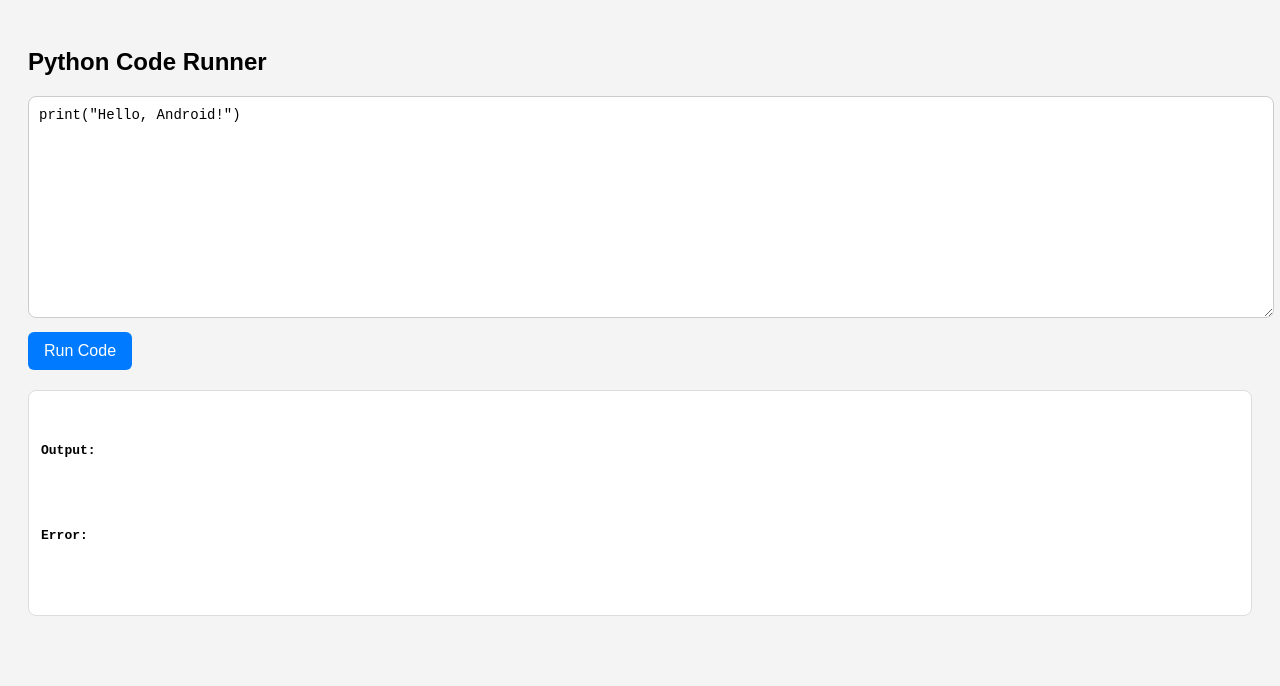
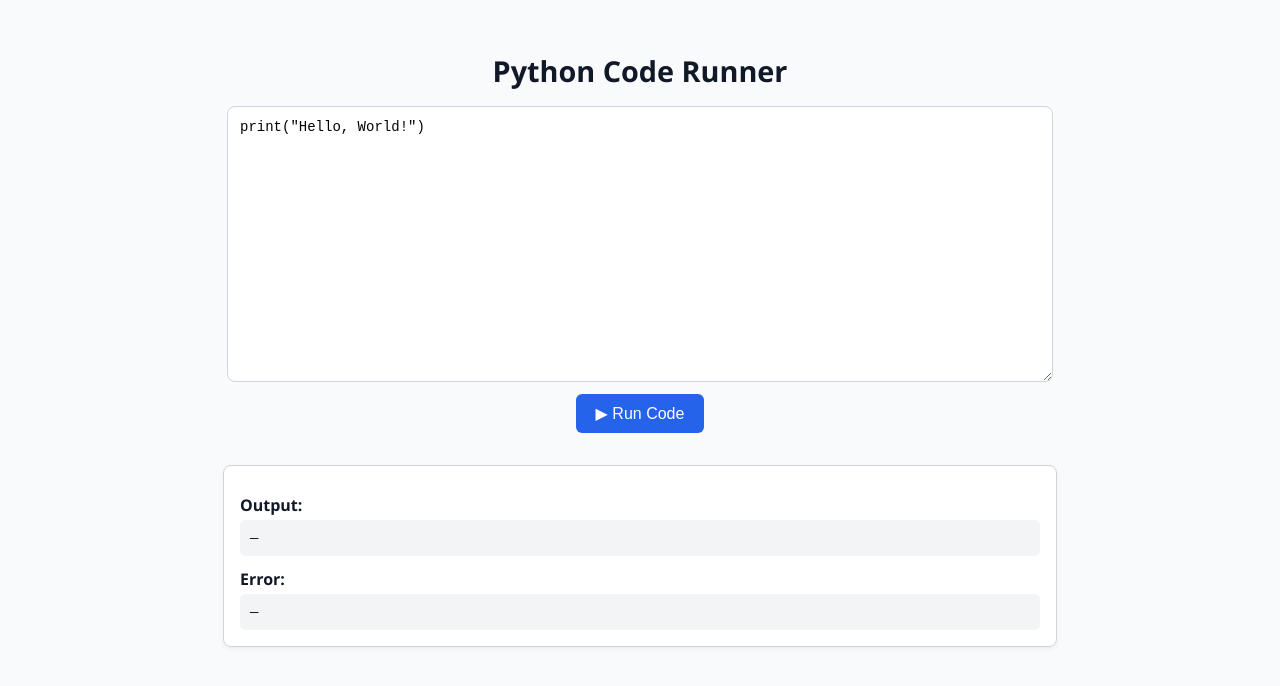
Before and after one commit to springtarnished/pythoneditor, a plain HTML site: page index.html in a window 1280 px wide. Drawn offline with Linux system fonts and the light colour scheme.

Commit message:
Update index.html

```diff
--- a/index.html
+++ b/index.html
@@ -3,81 +3,142 @@
 <head>
   <meta charset="UTF-8">
   <title>Python Code Runner</title>
+  <meta name="viewport" content="width=device-width, initial-scale=1.0">
   <style>
+    :root {
+      --bg: #f9fafb;
+      --text: #111827;
+      --accent: #2563eb;
+      --error: #dc2626;
+      --success: #16a34a;
+      --border: #d1d5db;
+      --font: 'Segoe UI', Tahoma, Geneva, Verdana, sans-serif;
+    }
+
     body {
-      font-family: sans-serif;
-      padding: 20px;
-      background: #f4f4f4;
+      margin: 0;
+      padding: 0;
+      background: var(--bg);
+      color: var(--text);
+      font-family: var(--font);
+      display: flex;
+      flex-direction: column;
+      align-items: center;
+      padding: 2rem;
+      min-height: 100vh;
+    }
+
+    h1 {
+      font-size: 1.8rem;
+      margin-bottom: 1rem;
     }
 
     textarea {
       width: 100%;
-      height: 200px;
+      max-width: 800px;
+      height: 250px;
       font-family: monospace;
       font-size: 14px;
-      padding: 10px;
+      padding: 12px;
+      border: 1px solid var(--border);
       border-radius: 8px;
-      border: 1px solid #ccc;
       resize: vertical;
+      background: white;
     }
 
     button {
-      margin-top: 10px;
-      padding: 10px 16px;
+      margin-top: 12px;
+      padding: 10px 20px;
       font-size: 16px;
       border: none;
       border-radius: 6px;
-      background: #007bff;
+      background: var(--accent);
       color: white;
       cursor: pointer;
+      transition: background 0.2s ease-in-out;
     }
 
     button:hover {
-      background: #0056b3;
+      background: #1e40af;
     }
 
-    .output {
-      margin-top: 20px;
-      background: #fff;
-      padding: 12px;
+    .output-container {
+      margin-top: 2rem;
+      width: 100%;
+      max-width: 800px;
+      background: white;
+      border: 1px solid var(--border);
       border-radius: 8px;
-      border: 1px solid #ddd;
-      white-space: pre-wrap;
-      font-family: monospace;
+      padding: 16px;
+      box-shadow: 0 2px 5px rgba(0, 0, 0, 0.05);
     }
 
     .label {
       font-weight: bold;
-      margin-top: 10px;
+      margin-top: 12px;
+      margin-bottom: 4px;
+    }
+
+    .output-text {
+      white-space: pre-wrap;
+      background: #f3f4f6;
+      padding: 10px;
+      border-radius: 6px;
+      font-family: monospace;
+      font-size: 14px;
+    }
+
+    .loading {
+      color: var(--accent);
+      font-style: italic;
+    }
+
+    @media (max-width: 600px) {
+      textarea {
+        height: 200px;
+      }
     }
   </style>
 </head>
 <body>
 
-  <h2>Python Code Runner</h2>
-  <textarea id="code">print("Hello, Android!")</textarea>
-  <br>
-  <button onclick="runCode()">Run Code</button>
+  <h1>Python Code Runner</h1>
 
-  <div class="output" id="output">
+  <textarea id="code">print("Hello, World!")</textarea>
+  <button onclick="runCode()">▶ Run Code</button>
+
+  <div class="output-container" id="output">
     <div class="label">Output:</div>
-    <div id="stdout"></div>
+    <div class="output-text" id="stdout">—</div>
+
     <div class="label">Error:</div>
-    <div id="stderr"></div>
+    <div class="output-text" id="stderr">—</div>
   </div>
 
   <script>
     async function runCode() {
       const code = document.getElementById("code").value;
-      const res = await fetch("https://pythonbackend-production-8784.up.railway.app/run", {
-        method: "POST",
-        headers: { "Content-Type": "application/json" },
-        body: JSON.stringify({ code })
-      });
+      const stdout = document.getElementById("stdout");
+      const stderr = document.getElementById("stderr");
 
-      const data = await res.json();
-      document.getElementById("stdout").textContent = data.output || "";
-      document.getElementById("stderr").textContent = data.error || "";
+      // Show loading indicator
+      stdout.textContent = "Running...";
+      stderr.textContent = "—";
+
+      try {
+        const res = await fetch("https://pythonbackend-production-8784.up.railway.app/run", {
+          method: "POST",
+          headers: { "Content-Type": "application/json" },
+          body: JSON.stringify({ code }),
+        });
+
+        const data = await res.json();
+        stdout.textContent = data.output || "—";
+        stderr.textContent = data.error || "—";
+      } catch (err) {
+        stdout.textContent = "—";
+        stderr.textContent = "Failed to connect to server.";
+      }
     }
   </script>
 
```
